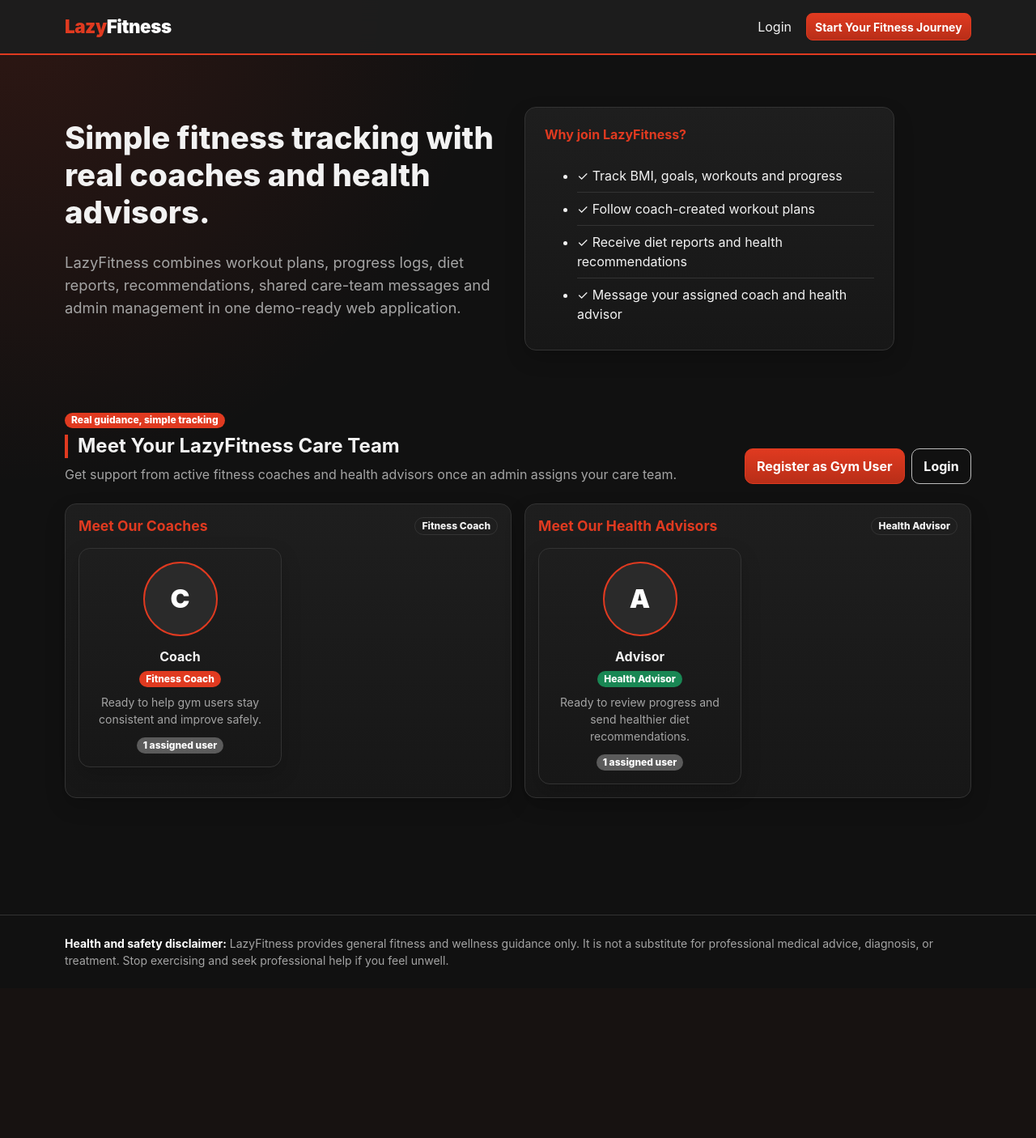
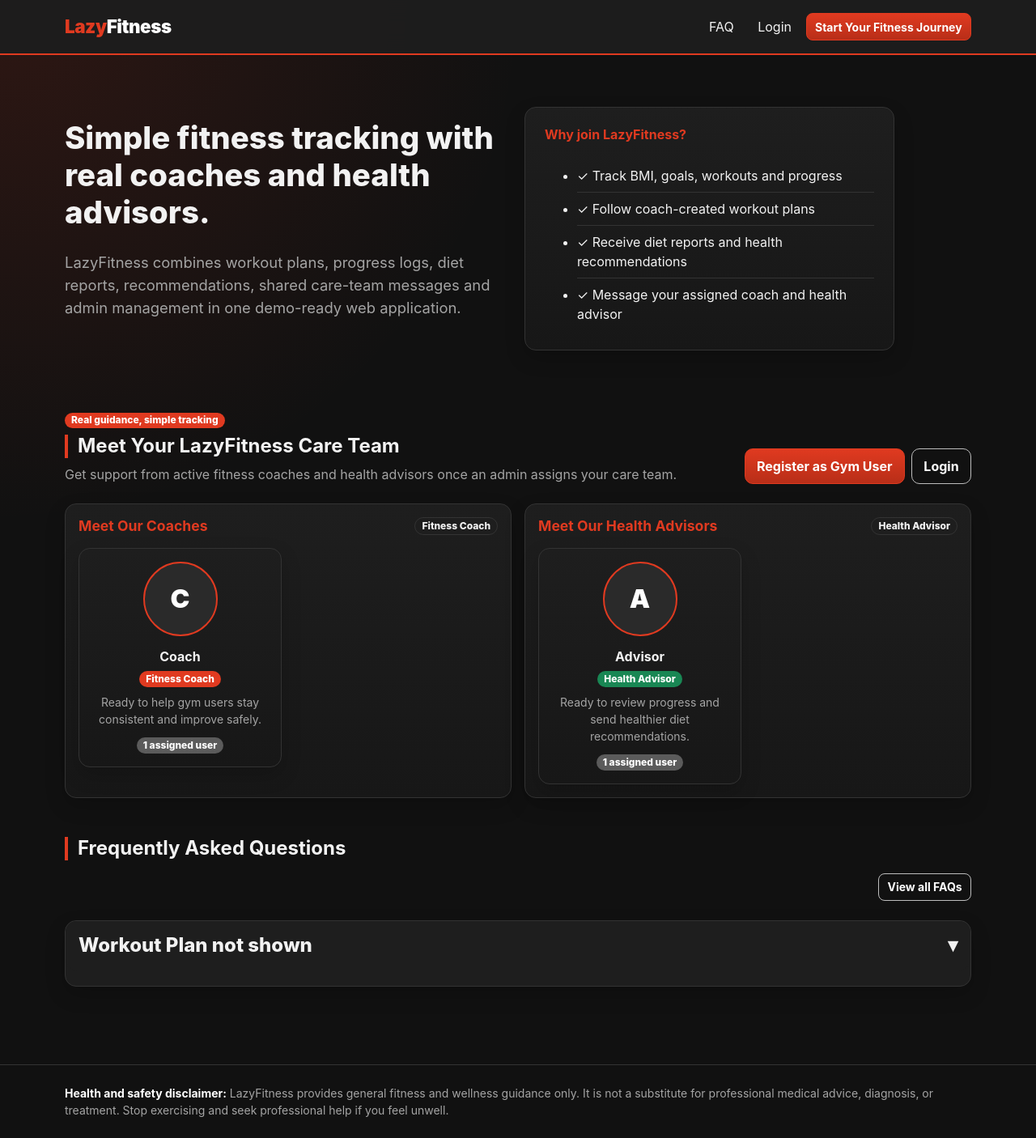
Before and after one commit to y1nghui/lazyfitness, a Django app: page / in a window 1280 px wide. Shown: the whole page at 81% size. Before the commit the page ends 1195 px from the top, so only its background shows below. Run offline with Django 4.2, Linux system fonts and the light colour scheme; data comes from the database, SQL or seed files in the repository.

Commit message:
Add FAQ section and related views to enhance user support

```diff
--- a/lazyfitness/urls.py
+++ b/lazyfitness/urls.py
@@ -11,6 +11,7 @@ urlpatterns = [
     path('admin/<path:path>/', RedirectView.as_view(url='/admin-panel/%(path)s', permanent=False)),
     path('django-admin/', admin.site.urls),
     path('', views.landing, name='landing'),
+    path('faq/', views.faq_public, name='faq_public'),
     path('accounts/', include('apps.accounts.urls', namespace='accounts')),
     path('gym/', include('apps.gym_user.urls', namespace='gym_user')),
     path('coach/', include('apps.coach.urls', namespace='coach')),
--- a/lazyfitness/views.py
+++ b/lazyfitness/views.py
@@ -1,13 +1,20 @@
 """Project-level public pages and error handlers."""
 from django.shortcuts import render
 
+from apps.admin_panel.models import FAQ
 from .public_team import get_public_care_team
 
 
 def landing(request):
     """Public home page with active coach/advisor promotion cards."""
     context = get_public_care_team(limit=6)
+    context['faqs'] = FAQ.objects.order_by('-updated_at')[:3]
     return render(request, 'shared/landing.html', context)
+
+
+def faq_public(request):
+    faqs = FAQ.objects.order_by('-updated_at')
+    return render(request, 'shared/faq.html', {'faqs': faqs})
 
 
 def error_page(request, title='Something went wrong', message='Please try again or return to the dashboard.', status=400):
--- a/templates/shared/base.html
+++ b/templates/shared/base.html
@@ -40,16 +40,19 @@
             <li class="nav-item"><a class="nav-link" href="{% url 'gym_user:progress' %}">Progress</a></li>
             <li class="nav-item"><a class="nav-link" href="{% url 'gym_user:recommendation_list' %}">Recommendations</a></li>
             <li class="nav-item"><a class="nav-link" href="{% url 'accounts:submit_feedback' %}">Feedback</a></li>
+            <li class="nav-item"><a class="nav-link" href="{% url 'faq_public' %}">FAQ</a></li>
           {% elif user.is_coach %}
             <li class="nav-item"><a class="nav-link" href="{% url 'coach:assigned_users' %}">Assigned Users</a></li>
             <li class="nav-item"><a class="nav-link" href="{% url 'coach:plan_list' %}">Plans</a></li>
             <li class="nav-item"><a class="nav-link" href="{% url 'coach:monitor_progress' %}">Progress</a></li>
             <li class="nav-item"><a class="nav-link" href="{% url 'accounts:submit_feedback' %}">Feedback</a></li>
+            <li class="nav-item"><a class="nav-link" href="{% url 'faq_public' %}">FAQ</a></li>
           {% elif user.is_health_advisor %}
             <li class="nav-item"><a class="nav-link" href="{% url 'health_advisor:assigned_users' %}">Assigned Users</a></li>
             <li class="nav-item"><a class="nav-link" href="{% url 'health_advisor:diet_plan_list' %}">Diet Plans</a></li>
             <li class="nav-item"><a class="nav-link" href="{% url 'health_advisor:recommendation_list' %}">Recommendations</a></li>
             <li class="nav-item"><a class="nav-link" href="{% url 'accounts:submit_feedback' %}">Feedback</a></li>
+            <li class="nav-item"><a class="nav-link" href="{% url 'faq_public' %}">FAQ</a></li>
           {% elif user.is_admin_user %}
             <li class="nav-item"><a class="nav-link" href="{% url 'admin_panel:user_list' %}">Users Management</a></li>
             <li class="nav-item"><a class="nav-link" href="{% url 'admin_panel:login_activity_list' %}">Login Activity</a></li>
@@ -117,6 +120,7 @@
 
       {% else %}
         <ul class="navbar-nav ms-auto align-items-lg-center gap-lg-3">
+          <li class="nav-item"><a class="nav-link" href="{% url 'faq_public' %}">FAQ</a></li>
           <li class="nav-item"><a class="nav-link" href="{% url 'accounts:login' %}">Login</a></li>
           <li class="nav-item"><a class="btn btn-primary btn-sm" href="{% url 'accounts:register' %}">Start Your Fitness Journey</a></li>
         </ul>
--- a/templates/shared/landing.html
+++ b/templates/shared/landing.html
@@ -25,4 +25,31 @@
 </div>
 
 {% include 'shared/team_promo.html' %}
+
+<section class="py-5" id="faq">
+  <div class="row">
+    <div class="col-12 d-flex flex-column flex-md-row align-items-start align-items-md-center justify-content-between mb-4 gap-3">
+      <h2 class="section-title mb-0">Frequently Asked Questions</h2>
+      <a class="btn btn-outline-light btn-sm ms-auto" href="{% url 'faq_public' %}">View all FAQs</a>
+    </div>
+  </div>
+  <div class="accordion" id="landingFaqAccordion">
+    {% for faq in faqs %}
+    <div class="accordion-item bg-dark text-light border-secondary">
+      <h2 class="accordion-header">
+        <button class="accordion-button collapsed bg-dark text-light" type="button" data-lf-toggle="collapse" data-lf-target="#landingFaq{{ faq.id }}">
+          {{ faq.question }}
+        </button>
+      </h2>
+      <div id="landingFaq{{ faq.id }}" class="accordion-collapse collapse" data-lf-parent="#landingFaqAccordion">
+        <div class="accordion-body">
+          <p>{{ faq.answer|linebreaksbr }}</p>
+        </div>
+      </div>
+    </div>
+    {% empty %}
+    <div class="card p-4 text-center text-secondary">No FAQ entries yet.</div>
+    {% endfor %}
+  </div>
+</section>
 {% endblock %}
```
Also changed, not shown: templates/admin_panel/dashboard.html (+21 -2 lines), templates/shared/faq.html (added, +29 -0 lines).
